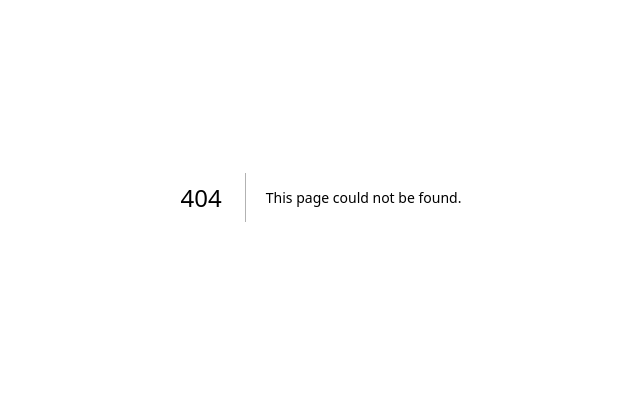
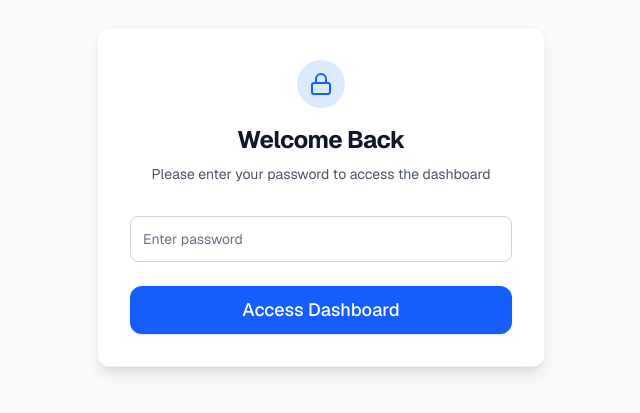
Before and after one commit to nas/track-learning, a Next.js app: page /login in a window 1280 px wide. Before the commit this address had no page. Shown: the part 203-616 px from the top of the page, without its empty margins (319-959 px from the left). Built offline with nearby package versions, Linux system fonts and the light colour scheme.

Commit message:
feat(ADHOC-194170): authenticate

```diff
--- a/conductor/tracks.md
+++ b/conductor/tracks.md
@@ -6,3 +6,6 @@ This file tracks all major tracks for the project. Each track has its own detail
 
 ## [ ] Track: Dashboard Core and Data Layer
 *Link: [./conductor/tracks/dashboard_datalayer_20251228/](./conductor/tracks/dashboard_datalayer_20251228/)*
+
+## [ ] Track: Authentication
+*Link: [./conductor/tracks/authentication_20260103/](./conductor/tracks/authentication_20260103/)*
--- /dev/null
+++ b/conductor/tracks/authentication_20260103/plan.md
@@ -0,0 +1,33 @@
+# Authentication Plan
+
+## Goal
+Implement a simple auth challenge to present before a user can access the app.
+
+## Steps
+
+1.  **Environment Configuration**:
+    *   [x] Add `AUTH_SECRET` (for the simple password challenge) to `.env.local` (and `.env.example` if exists, or instructions).
+    *   [x] Add `SESSION_SECRET` (optional, using simple cookie check for now).
+
+2.  **Middleware Implementation (`middleware.ts`)**:
+    *   [x] Create `middleware.ts` at root (or `src/` depending on Next.js config).
+    *   [x] Logic: Check for `session` cookie.
+    *   [x] Redirect unauthenticated users to `/login`.
+    *   [x] Redirect authenticated users on `/login` to `/`.
+    *   [x] Exclude public paths.
+
+3.  **Backend API Routes**:
+    *   [x] **Login (`src/app/api/auth/login/route.ts`)**: Validate password, set cookie.
+    *   [x] **Logout (`src/app/api/auth/logout/route.ts`)**: Delete cookie.
+
+4.  **Frontend Components & Pages**:
+    *   [x] **Login Page (`src/app/login/page.tsx`)**: Password input, submit handler.
+    *   [x] **Logout Component (`src/components/auth/logout-button.tsx`)**: Button to call logout API.
+    *   [x] **Layout Update (`src/components/layout/dashboard-shell.tsx`)**: Add Logout button.
+
+5.  **Testing**:
+    *   [x] `login.test.tsx`
+    *   [x] Verify protection manually or via integration tests.
+
+6.  **Documentation**:
+    *   [x] Update `conductor/tracks.md`
--- /dev/null
+++ b/src/app/api/auth/login/route.ts
@@ -0,0 +1,34 @@
+import { NextResponse } from 'next/server'
+
+export async function POST(request: Request) {
+  try {
+    const body = await request.json()
+    const { password } = body
+
+    if (password === process.env.AUTH_SECRET) {
+      const response = NextResponse.json({ success: true })
+
+      // Set a simple session cookie
+      // In a real app, this would be a signed JWT or session ID
+      response.cookies.set('session', 'authenticated', {
+        httpOnly: true,
+        secure: process.env.NODE_ENV === 'production',
+        sameSite: 'strict',
+        path: '/',
+        maxAge: 60 * 60 * 24 * 7 // 1 week
+      })
+
+      return response
+    }
+
+    return NextResponse.json(
+      { success: false, message: 'Invalid password' },
+      { status: 401 }
+    )
+  } catch {
+    return NextResponse.json(
+      { success: false, message: 'Internal server error' },
+      { status: 500 }
+    )
+  }
+}
--- /dev/null
+++ b/src/app/api/auth/logout/route.ts
@@ -0,0 +1,9 @@
+import { NextResponse } from 'next/server'
+
+export async function POST() {
+  const response = NextResponse.json({ success: true })
+
+  response.cookies.delete('session')
+
+  return response
+}
--- /dev/null
+++ b/src/app/login/page.tsx
@@ -0,0 +1,91 @@
+'use client'
+
+import { useState } from 'react'
+import { useRouter } from 'next/navigation'
+import { Button } from '@/components/ui/button'
+import { Lock } from 'lucide-react'
+
+export default function LoginPage() {
+  const [password, setPassword] = useState('')
+  const [error, setError] = useState('')
+  const [isLoading, setIsLoading] = useState(false)
+  const router = useRouter()
+
+  const handleSubmit = async (e: React.FormEvent) => {
+    e.preventDefault()
+    setIsLoading(true)
+    setError('')
+
+    try {
+      const res = await fetch('/api/auth/login', {
+        method: 'POST',
+        headers: { 'Content-Type': 'application/json' },
+        body: JSON.stringify({ password }),
+      })
+
+      if (res.ok) {
+        router.push('/')
+        router.refresh()
+      } else {
+        const data = await res.json()
+        setError(data.message || 'Invalid password')
+      }
+    } catch {
+      setError('An error occurred. Please try again.')
+    } finally {
+      setIsLoading(false)
+    }
+  }
+
+  return (
+    <div className="min-h-screen flex items-center justify-center bg-gray-50 dark:bg-gray-950 px-4">
+      <div className="w-full max-w-md space-y-8 bg-white dark:bg-gray-900 p-8 rounded-xl shadow-lg border border-gray-100 dark:border-gray-800">
+        <div className="text-center">
+          <div className="mx-auto h-12 w-12 bg-blue-100 dark:bg-blue-900/20 rounded-full flex items-center justify-center mb-4">
+            <Lock className="h-6 w-6 text-blue-600 dark:text-blue-400" />
+          </div>
+          <h2 className="text-2xl font-bold tracking-tight text-gray-900 dark:text-gray-100">
+            Welcome Back
+          </h2>
+          <p className="mt-2 text-sm text-gray-600 dark:text-gray-400">
+            Please enter your password to access the dashboard
+          </p>
+        </div>
+
+        <form className="mt-8 space-y-6" onSubmit={handleSubmit}>
+          <div>
+            <label htmlFor="password" className="sr-only">
+              Password
+            </label>
+            <input
+              id="password"
+              name="password"
+              type="password"
+              required
+              className="appearance-none relative block w-full px-3 py-3 border border-gray-300 dark:border-gray-700 placeholder-gray-500 text-gray-900 dark:text-gray-100 rounded-lg focus:outline-none focus:ring-blue-500 focus:border-blue-500 focus:z-10 sm:text-sm bg-transparent"
+              placeholder="Enter password"
+              value={password}
+              onChange={(e) => setPassword(e.target.value)}
+              disabled={isLoading}
+            />
+          </div>
+
+          {error && (
+            <div className="text-red-500 text-sm text-center bg-red-50 dark:bg-red-900/10 p-2 rounded-lg">
+              {error}
+            </div>
+          )}
+
+          <Button
+            type="submit"
+            disabled={isLoading}
+            className="w-full"
+            size="lg"
+          >
+            {isLoading ? 'Verifying...' : 'Access Dashboard'}
+          </Button>
+        </form>
+      </div>
+    </div>
+  )
+}
--- /dev/null
+++ b/src/components/auth/logout-button.tsx
@@ -0,0 +1,32 @@
+'use client'
+
+import { useRouter } from 'next/navigation'
+import { Button } from '@/components/ui/button'
+import { LogOut } from 'lucide-react'
+
+export function LogoutButton() {
+  const router = useRouter()
+
+  const handleLogout = async () => {
+    try {
+      await fetch('/api/auth/logout', { method: 'POST' })
+      router.push('/login')
+      router.refresh()
+    } catch (error) {
+      console.error('Logout failed', error)
+    }
+  }
+
+  return (
+    <Button
+      variant="ghost"
+      size="sm"
+      onClick={handleLogout}
+      className="gap-2"
+      aria-label="Logout"
+    >
+      <LogOut className="h-4 w-4" />
+      <span className="hidden sm:inline">Logout</span>
+    </Button>
+  )
+}
--- a/src/components/layout/dashboard-shell.tsx
+++ b/src/components/layout/dashboard-shell.tsx
@@ -1,6 +1,7 @@
 import { cn } from "@/lib/utils"
 import { ThemeToggle } from "./theme-toggle"
 import { AnimatedBackground } from "./animated-background"
+import { LogoutButton } from "@/components/auth/logout-button"
 
 export default function DashboardShell({
   children,
@@ -17,7 +18,10 @@ export default function DashboardShell({
           <div className="flex gap-6 md:gap-10">
             <h1 className="text-xl font-bold">Learning Tracker</h1>
           </div>
-          <ThemeToggle />
+          <div className="flex items-center gap-2">
+            <ThemeToggle />
+            <LogoutButton />
+          </div>
         </div>
       </header>
       <main className={cn("container mx-auto px-4 grid flex-1 gap-12 pb-10", className)}>
--- /dev/null
+++ b/src/middleware.ts
@@ -0,0 +1,34 @@
+import { NextResponse } from 'next/server'
+import type { NextRequest } from 'next/server'
+
+export function middleware(request: NextRequest) {
+  const session = request.cookies.get('session')
+  const { pathname } = request.nextUrl
+
+  // Define public paths that don't require authentication
+  const publicPaths = ['/login', '/api/auth/login', '/favicon.ico']
+  const isPublicPath = publicPaths.some(path => pathname.startsWith(path)) || pathname.startsWith('/_next') || pathname.match(/\.(svg|png|jpg|jpeg|gif|webp)$/)
+
+  if (!session && !isPublicPath) {
+    return NextResponse.redirect(new URL('/login', request.url))
+  }
+
+  if (session && pathname === '/login') {
+    return NextResponse.redirect(new URL('/', request.url))
+  }
+
+  return NextResponse.next()
+}
+
+export const config = {
+  matcher: [
+    /*
+     * Match all request paths except for the ones starting with:
+     * - api (except auth/login which is handled manually above, but we can exclude general api if needed, strictly we want to protect api too)
+     * - _next/static (static files)
+     * - _next/image (image optimization files)
+     * - favicon.ico (favicon file)
+     */
+    '/((?!_next/static|_next/image|favicon.ico).*)',
+  ],
+}
```
Also changed, not shown: 1 other file (tests, documents, lock files or other folders).
